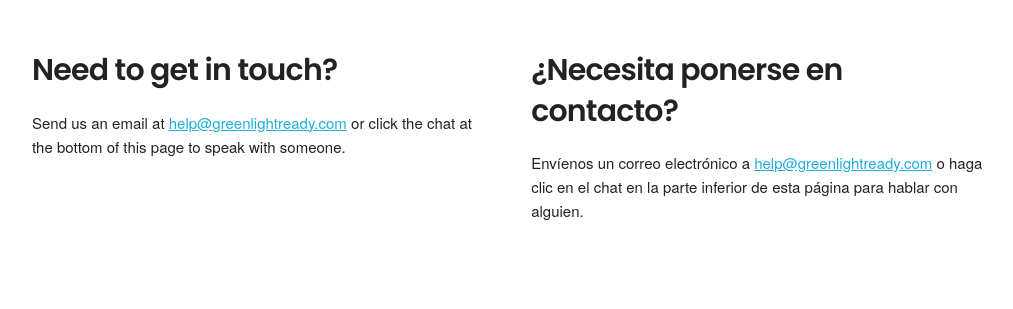
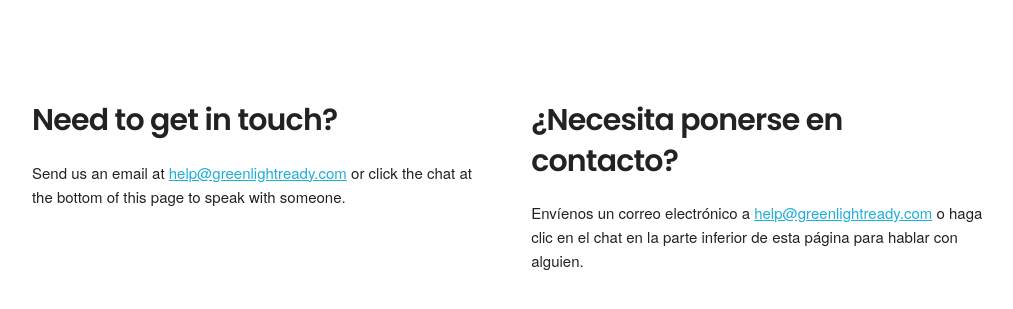
Before and after one commit to fny/greenlighted.org, a Jekyll site: the page app-support/index.html, which Jekyll copies as it is, in a window 1280 px wide. Shown: the top 309 px of the page, without its empty margins (128-1141 px from the left). Built offline with Jekyll 4.4.1, drawn with Linux system fonts in a browser that asks for light colours.

Commit message:
Update spacing

```diff
--- a/app-support/index.html
+++ b/app-support/index.html
@@ -37,7 +37,7 @@
   <!-- Primary Page Layout
   –––––––––––––––––––––––––––––––––––––––––––––––––– -->
   <div class="container">
-    <div class="row"  style="margin-top: 50px;">
+    <div class="row"  style="margin-top: 100px;">
       <div class="one-half column">
         <h4>Need to get in touch?</h4>
         <p>
```
